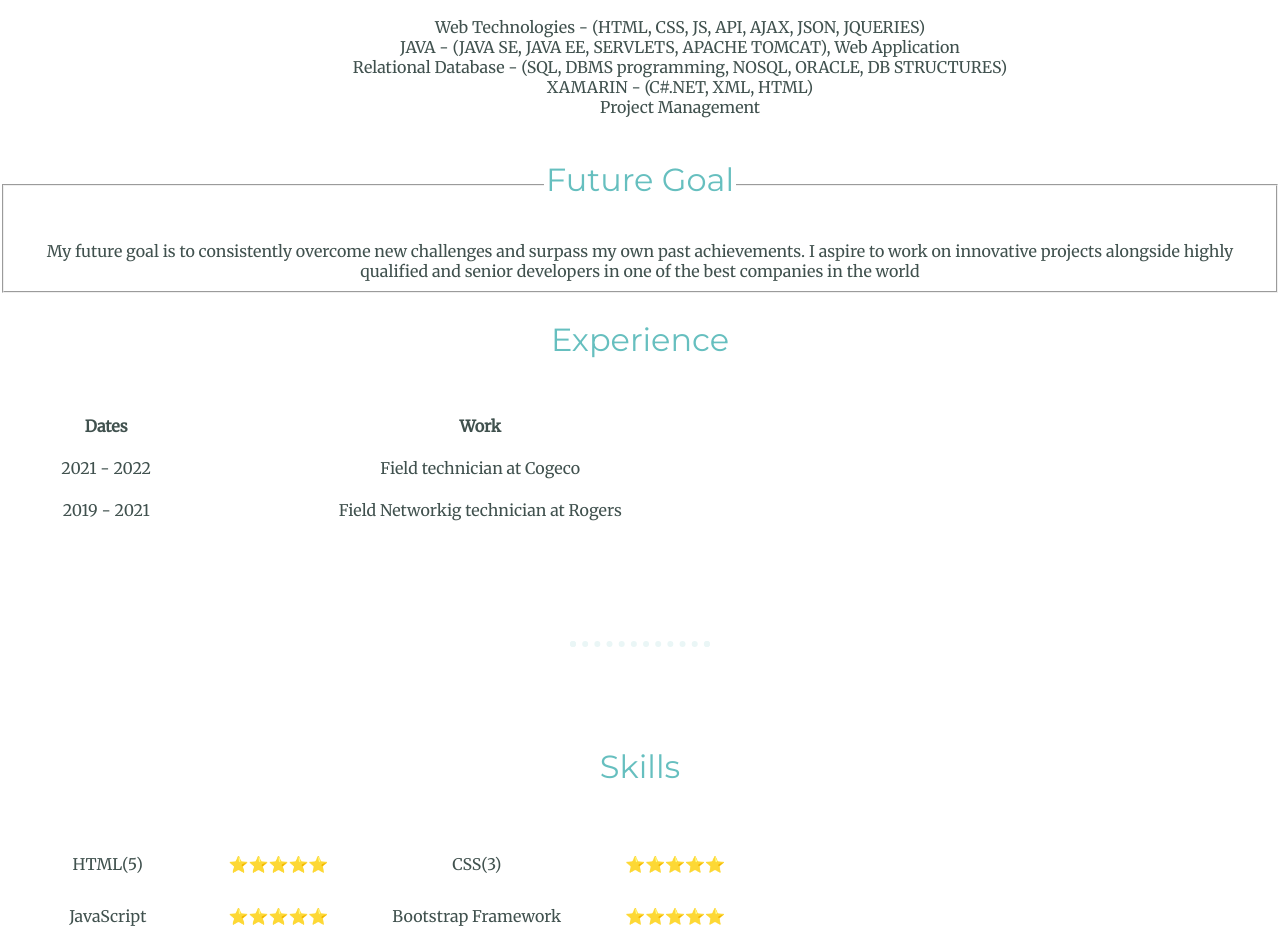
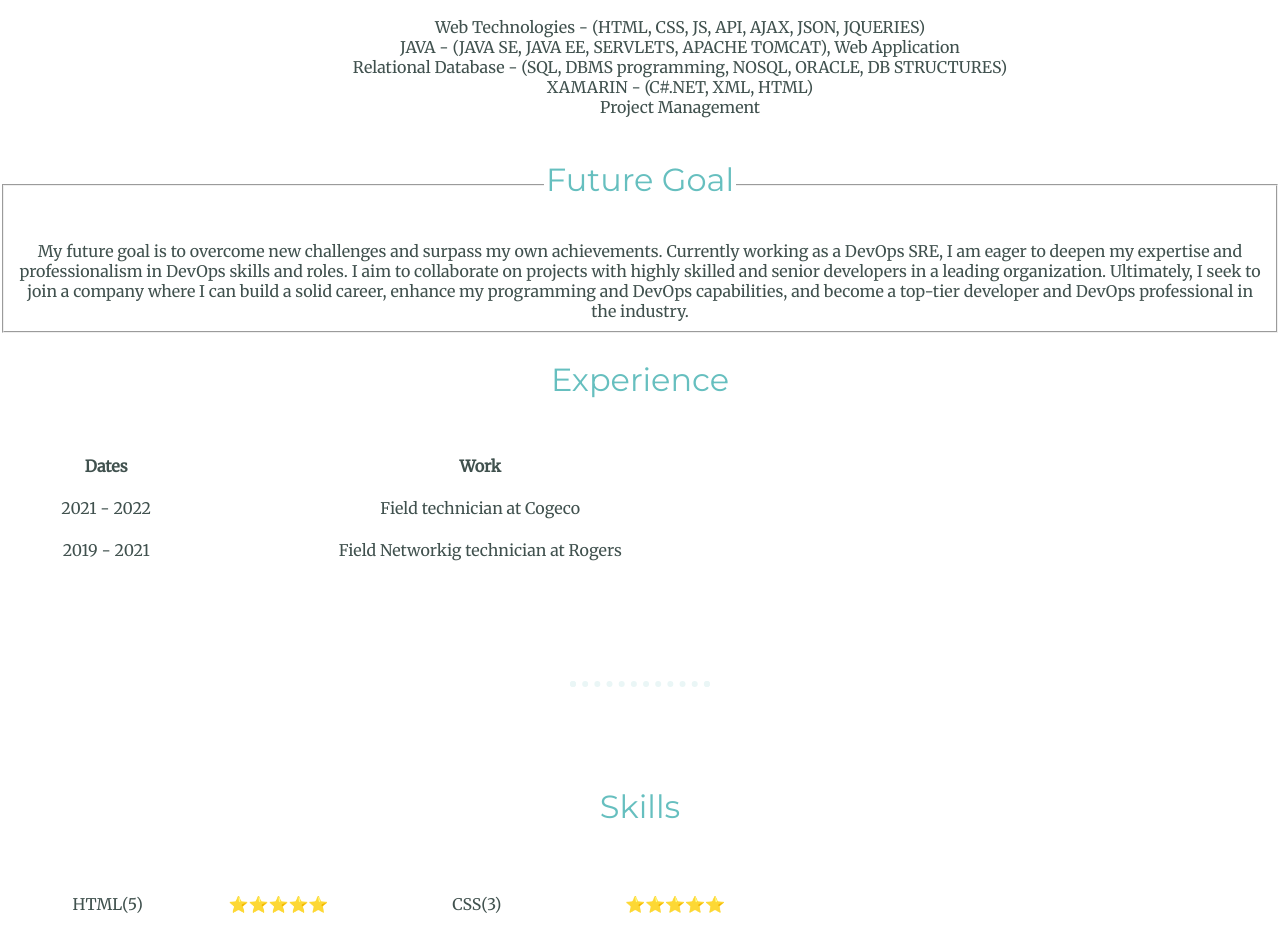
Before and after one commit to RandeeepSingh/RandeeepSingh.github.io, a plain HTML site: page about.html in a window 1280 px wide. Shown: the part 780-1713 px from the top of the page. Drawn offline with Linux system fonts and the light colour scheme.

Commit message:
Update about.html

```diff
--- a/about.html
+++ b/about.html
@@ -50,8 +50,8 @@
           </ul>
           <fieldset color="red" bgcolor="grey">
             <legend color="red"><h2> Future Goal</h2></legend>
-            My future goal is to consistently overcome new challenges and surpass my own past achievements. I aspire to work on innovative projects alongside highly qualified and senior developers in one of the best companies in the world
-             <br>
+            My future goal is to overcome new challenges and surpass my own achievements. Currently working as a DevOps SRE, I am eager to deepen my expertise and professionalism in DevOps skills and roles. I aim to collaborate on projects with highly skilled and senior developers in a leading organization. Ultimately, I seek to join a company where I can build a solid career, enhance my programming and DevOps capabilities, and become a top-tier developer and DevOps professional in the industry.
+            <br>
           </fieldset>
     </hr>
     <h2>
```
